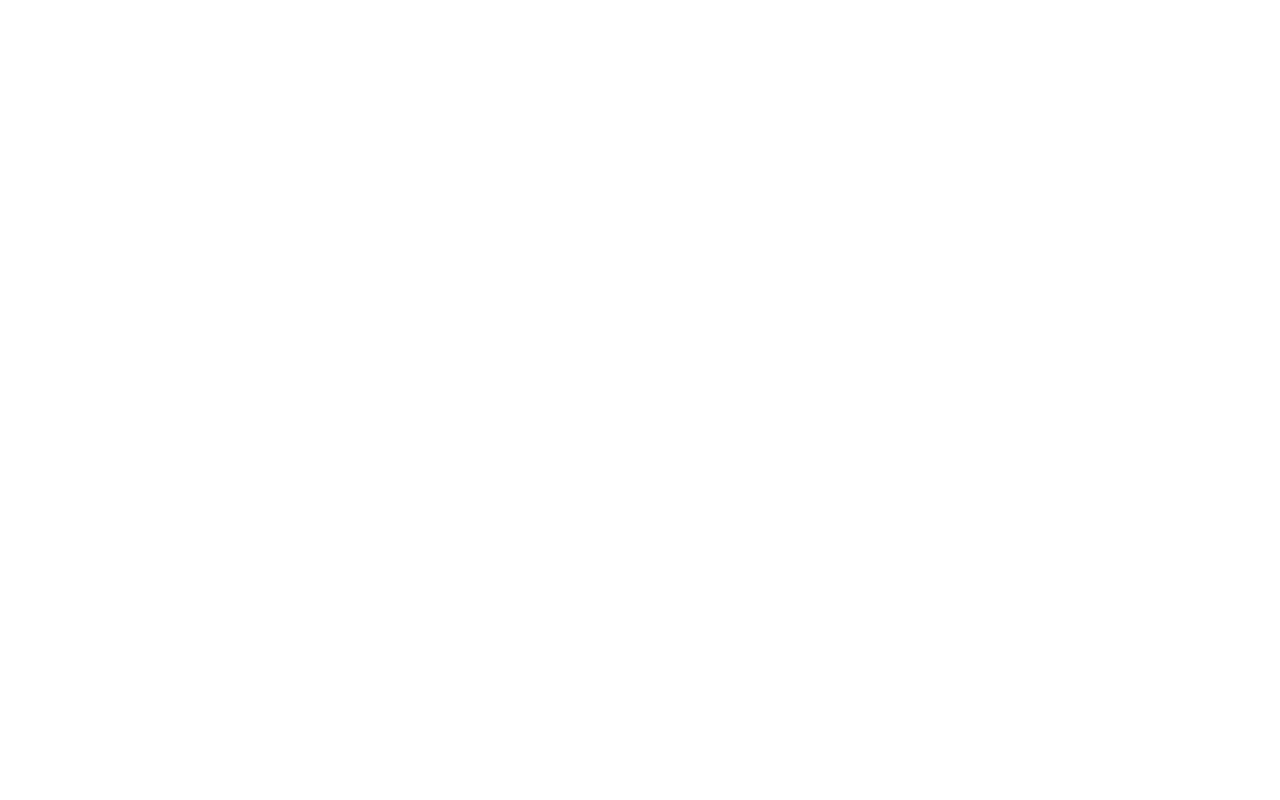
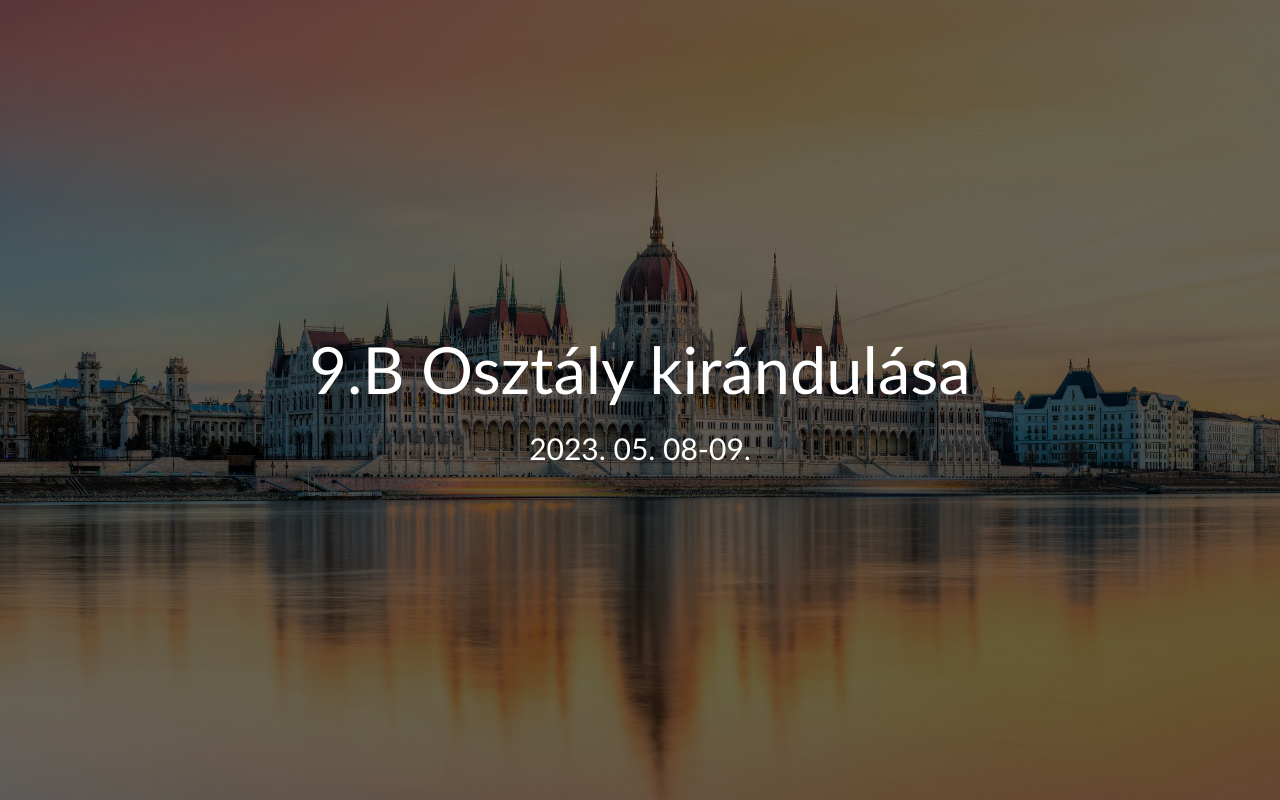
Before and after one commit to Domonkos-Balazs/Osztalykirandulas_Beadando, a plain HTML site: page index.html in a window 1280 px wide. Drawn offline with Linux system fonts and the light colour scheme.

Commit message:
Kezdőlap befejezése

```diff
--- a/css/style.css
+++ b/css/style.css
@@ -0,0 +1,25 @@
+*{
+    margin: 0;
+    padding: 0;
+    box-sizing: border-box;
+}
+header{
+    height: 100vh;
+    background: linear-gradient(rgba(0,0,0,0.6),rgba(0,0,0,0.6)),url("../images/hatter.png") no-repeat;
+    background-size: cover;
+    background-position: center;
+    background-attachment: fixed;
+    padding-top: 30px;
+    text-align: center;
+    color: #fff;
+    font-family:'Trebuchet MS', 'Lucida Sans Unicode', 'Lucida Grande', 'Lucida Sans', Arial, sans-serif;
+}
+header h1{
+    padding-top: 300px;
+    padding-bottom: 0;
+    font-size: 65px;
+}
+header p{
+    font-size: 30px;
+    margin: 18px 0;
+}
--- a/index.html
+++ b/index.html
@@ -9,6 +9,13 @@
     <title>Osztálykirándulás</title>
 </head>
 <body>
+    <section>
+        <header>
+            <h1>9.B Osztály kirándulása</h1>
+            <p>2023. 05. 08-09.</p>
+        </header>
+    </section>
+
 
     <script src="js/jquery.min.js"></script>
     <script src="js/bootstrap.min.js"></script>
```
Also changed, not shown: images/hatter.png (added).
